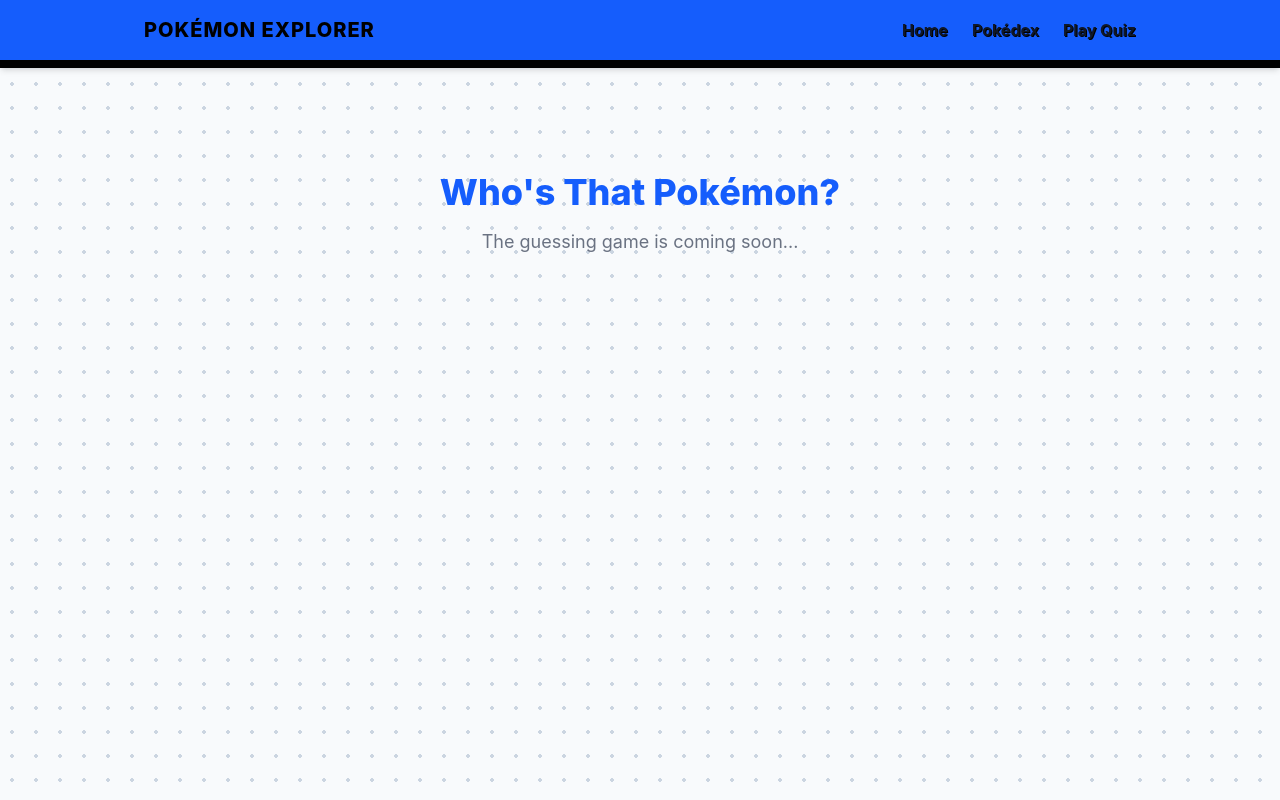
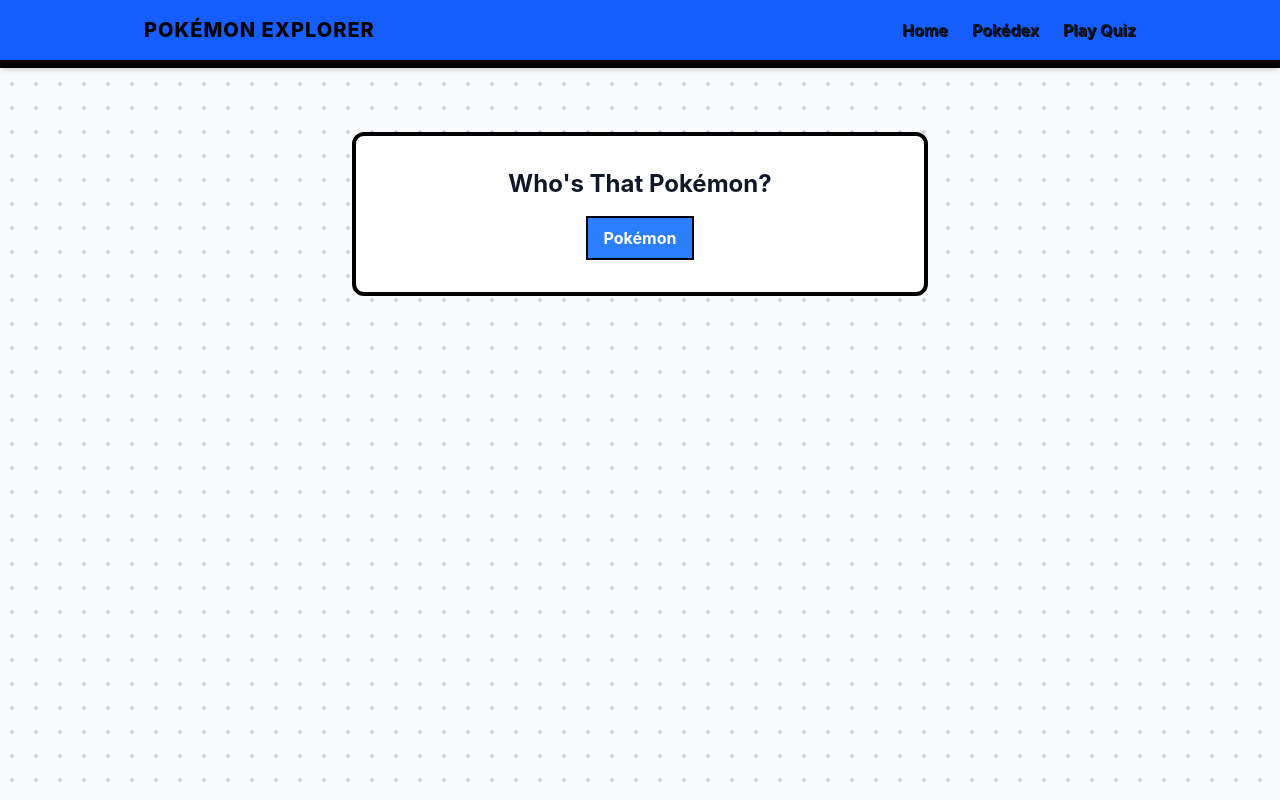
Before and after one commit to Sooraj44882/pokemon-explorer, a React (Vite) app: page /game in a window 1280 px wide. Built offline with nearby package versions, Linux system fonts and the light colour scheme.

Commit message:
started making game guess who is this pokemon

```diff
--- a/src/pages/Game.jsx
+++ b/src/pages/Game.jsx
@@ -1,8 +1,41 @@
-export default function Game() {
-  return (
-    <div className="flex flex-col items-center justify-center mt-20 text-center">
-      <h2 className="mb-4 text-4xl font-extrabold text-blue-600">Who's That Pokémon?</h2>
-      <p className="text-lg text-gray-500">The guessing game is coming soon...</p>
+import { useState } from "react";
+
+export default function Game(){
+  const[mysteryPokemon,setMysteryPokemon]=useState(null);
+
+  const testFetch=async()=>{
+    try{
+      const res=await fetch(`https://pokeapi.co/api/v2/pokemon/1`);
+      const data=await res.json();
+
+      console.log(data.name);
+      setMysteryPokemon(data);
+    }catch(err){
+      console.log("error",err);
+    }
+  };
+
+  return(
+
+    <div className="p-8 mt-10 bg-white border-4 border-black rounded-xl max-w-xl mx-auto">
+      <h2 className="text-2xl font-bold text-center mb-4">
+        Who's That Pokémon?
+      </h2>
+
+      <div className="text-center">
+        <button
+          onClick={testFetch}
+          className="px-4 py-2 bg-blue-500 text-white font-bold border-2 border-black"
+        >
+           Pokémon
+        </button>
+
+        {mysteryPokemon && (
+          <p className="mt-4 font-mono text-green-600">
+            Loaded: {mysteryPokemon.name}
+          </p>
+        )}
+      </div>
     </div>
-  )
+  );
 }
```
